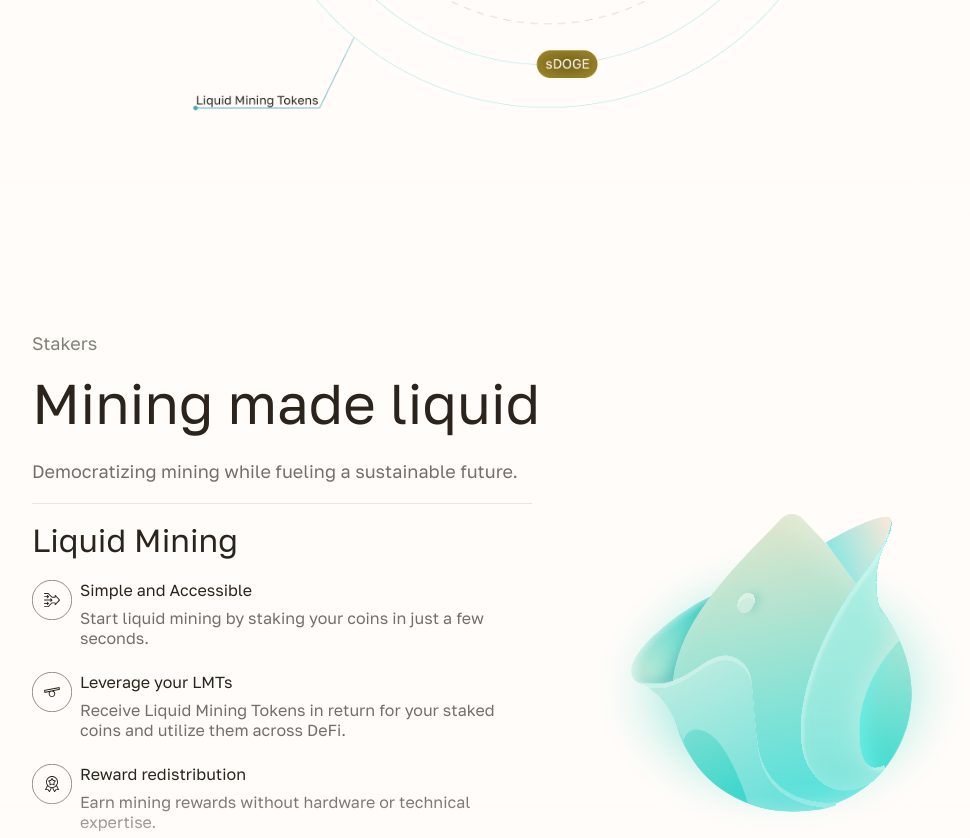
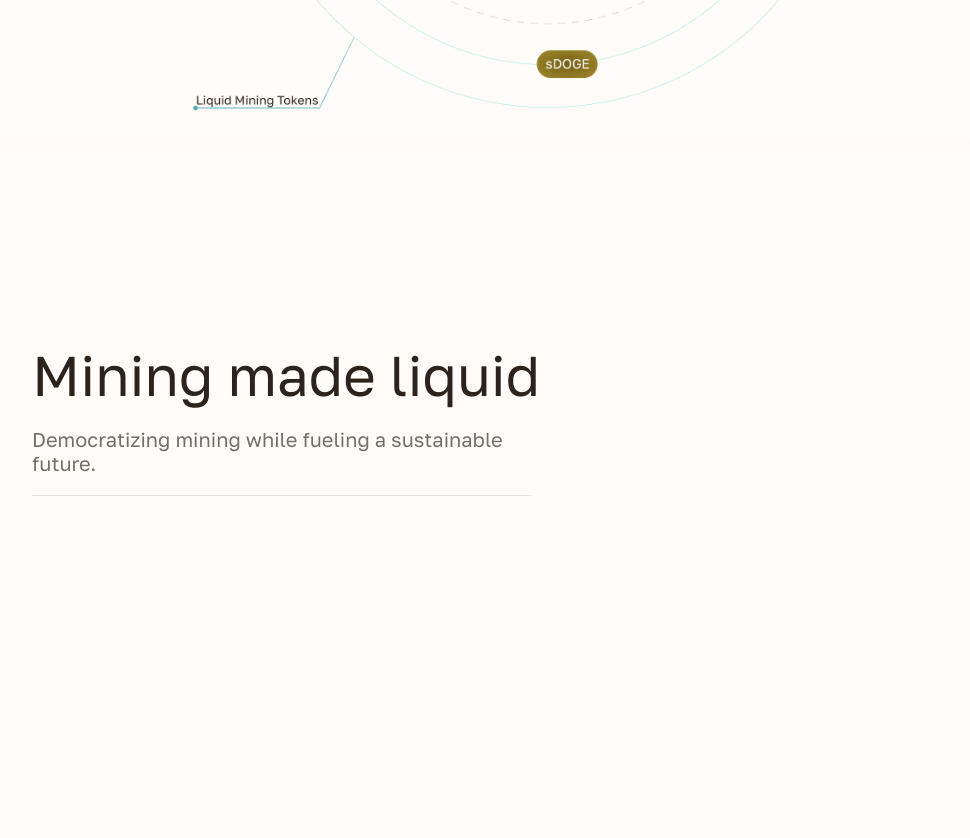
Before and after one commit to minedfi-protocol/landing, a Next.js app: page / in a window 1280 px wide. Shown: the part 3160-3998 px from the top of the page, without its empty margins (108-1078 px from the left). Built offline with nearby package versions, Linux system fonts and the light colour scheme.

Commit message:
adjust to mobile

```diff
--- a/src/sections/StakersSection.tsx
+++ b/src/sections/StakersSection.tsx
@@ -1,6 +1,15 @@
 'use client'
 import Image from 'next/image'
-import React, { useRef } from 'react'
+import React, { useEffect, useRef, useState } from 'react'
+import {
+  motion,
+  useAnimationControls,
+  useInView,
+  useMotionValueEvent,
+  useScroll,
+  useSpring,
+  useTransform
+} from 'motion/react'
 
 export const StakersSection = () => {
   const stakers = [
@@ -66,63 +75,162 @@ export const StakersSection = () => {
     }
   ]
 
-  const ref = useRef(null)
+  const scrollRef = useRef(null)
+  const imagesRef = useRef(null)
+
+  const { scrollYProgress } = useScroll({
+    target: scrollRef
+  })
+
+  useEffect(() => {
+    console.log('scroll, ', scroll)
+  }, [scroll])
+
+  const [addMargin, setAddMargin] = useState(false)
+  useMotionValueEvent(scrollYProgress, 'change', value => {
+    if (value > 0.8) {
+      setAddMargin(true)
+    } else {
+      setAddMargin(false)
+    }
+    console.log('value', value)
+  })
+  console.log(addMargin)
+  const secondTabRef = useRef(null)
+  const thirdTabRef = useRef(null)
+
+  const secondTabInView = useInView(secondTabRef, {
+    amount: 0.7
+  })
+  const thirdTabInView = useInView(thirdTabRef, {
+    amount: 0.7
+  })
+
+  const controls = useAnimationControls()
+  useEffect(() => {
+    if (!secondTabInView && !thirdTabInView) {
+      controls.start('initial')
+    } else if (secondTabInView && !thirdTabInView) {
+      controls.start('middle')
+    } else if (secondTabInView && thirdTabInView) {
+      controls.start('final')
+    }
+  }, [secondTabInView, thirdTabInView])
 
   return (
-    <section className='relative'>
-      <div className='flex h-[760px] items-stretch overflow-y-scroll bg-neutral-10 px-[140px] pb-[100px] pt-[200px]'>
-        <div className='flex h-min w-full items-stretch'>
-          <div className='w-1/2 max-w-[600px]'>
-            <p className='text-desktop-label text-light-gray'>Stakers</p>
-            <h2 className='mt-[12px] text-mobile-h2 text-neutral-60 lg:w-[800px] lg:text-desktop-h2'>
+    <section ref={scrollRef} className='relative'>
+      <div className='flex flex-col items-stretch bg-neutral-10 px-4 pt-12 md:px-[20px] lg:px-[140px] lg:pt-[200px]'>
+        <div
+          className={`sticky top-0 flex min-h-[112px] flex-col items-center justify-center bg-neutral-10 lg:w-1/2 lg:max-w-[600px] lg:items-start ${addMargin && 'mb-[450px]'}`}>
+          <div className='absolute top-[272px] z-10 h-4 w-full bg-gradient-to-b from-neutral-10 to-transparent' />
+          <h2 className='mt-[8px] text-center text-mobile-h2 text-neutral-60 lg:w-[800px] lg:text-left lg:text-desktop-h2'>
             Mining made liquid
           </h2>
-            <p className='mt-[20px] text-desktop-label text-neutral-40'>
+          <p className='mt-[16px] text-center text-mobile-description text-neutral-40 lg:text-left lg:text-desktop-title-m'>
             Democratizing mining while fueling a sustainable future.
           </p>
-            <div className='my-[20px] h-[1px] w-full bg-neutral-60 opacity-10' />
-            <div className='flex flex-col gap-16'>
-              {stakers.map(staker => (
-                <div key={staker.title}>
-                  <h3 className='mb-6 text-mobile-h3 text-neutral-60'>{staker.title}</h3>
+          <div className='my-[20px] hidden h-[1px] w-full bg-neutral-60 opacity-10 lg:block' />
+        </div>
+
+        <div className='flex h-min w-full flex-col-reverse items-stretch lg:flex-row'>
+          <div className='max-w-[600px] lg:w-1/2'>
+            <div className='mt-16 flex flex-col gap-6'>
+              {stakers.map(staker => {
+                const ref = () => {
+                  if (staker.title === stakers[1].title) {
+                    return secondTabRef
+                  } else if (staker.title === stakers[2].title) {
+                    return thirdTabRef
+                  } else {
+                    return null
+                  }
+                }
+                return (
+                  <div key={staker.title} ref={ref()}>
+                    <h3 className='mb-6 text-mobile-title-m text-neutral-60'>{staker.title}</h3>
                     <div className='flex flex-col gap-6'>
-                    {staker.features.map(feature => (
+                      {staker.features.map((feature, index) => (
                         <div key={feature.title} className='flex items-start'>
                           <Image src={feature.icon} alt={feature.title} width={40} height={40} />
                           <div className='ml-[8px]'>
-                          <h4 className='text-mobile-h4 mb-[8px] text-neutral-60'>
+                            <h4 className='lg:desktop-title-m mb-[8px] text-mobile-h4 text-neutral-60'>
                               {feature.title}
                             </h4>
-                          <p className='text-mobile-subtitle text-neutral-40'>{feature.desc}</p>
+                            <p className='text-mobile-description text-neutral-40 lg:text-desktop-body-s'>
+                              {feature.desc}
+                            </p>
                           </div>
                         </div>
                       ))}
                     </div>
                   </div>
-              ))}
+                )
+              })}
             </div>
           </div>
-          <div className='mt-44 flex flex-1 flex-col items-center justify-between'>
-            <Image src='/assets/images/stakers/Liquid.svg' alt='Liquid' height={379} width={384} />
-            <Image src='/assets/images/stakers/DAO.svg' alt='DAO' height={379} width={384} />
-            <Image
+
+          <motion.div
+            ref={imagesRef}
+            className={`sticky top-[112px] flex max-h-[160px] overflow-hidden bg-neutral-10 ${addMargin && 'mb-[290px]'} `}>
+            <motion.div
+              className='flex flex-1 flex-col items-center justify-between gap-[100px]'
+              variants={{
+                initial: { y: 0 },
+                middle: { y: -260 },
+                final: { y: -520 }
+              }}
+              animate={controls}
+              transition={{
+                duration: 0.5,
+                ease: 'easeInOut'
+              }}
+              initial='initial'>
+              <div className='flex min-h-[160px] items-center justify-center'>
+                <motion.img
+                  src='/assets/images/stakers/Liquid.svg'
+                  alt='Liquid'
+                  className='m-auto w-[120px] lg:w-[370px]'
+                  whileInView={{
+                    scale: 1.5,
+                    transition: { duration: 0.7 }
+                  }}
+                />
+              </div>
+              <div className='flex min-h-[160px] items-center justify-center'>
+                <motion.img
+                  src='/assets/images/stakers/DAO.svg'
+                  alt='DAO'
+                  className='m-auto w-[120px] lg:w-[370px]'
+                  whileInView={{
+                    scale: 1.7,
+                    transition: { duration: 0.7 }
+                  }}
+                />
+              </div>
+              <div className='flex min-h-[160px] items-center justify-center'>
+                <motion.img
                   src='/assets/images/stakers/Operations.svg'
                   alt='Operations'
-              height={379}
-              width={384}
+                  className='m-auto w-[120px] lg:w-[370px]'
+                  whileInView={{
+                    scale: 1.7,
+                    transition: { duration: 0.7 }
+                  }}
                 />
               </div>
+            </motion.div>
+          </motion.div>
         </div>
       </div>
-      <div className='bg-neutral-10 px-[140px] pt-12'>
+      <div className='hidden bg-neutral-10 px-[140px] pt-12 lg:block'>
         <button className='flex h-12 w-[138px] flex-row items-center justify-center rounded-[80px] bg-neutral-80 px-5 py-3'>
           <span className='text-sm font-medium leading-[120%] tracking-[-0.005em] text-neutral-10'>
             Join waitlist
           </span>
         </button>
       </div>
-      <div className='absolute top-0 h-24 w-full bg-gradient-to-b from-neutral-10 to-transparent' />
-      <div className='absolute bottom-24 h-24 w-full bg-gradient-to-t from-neutral-10 to-transparent' />
+
+      <div className='sticky bottom-0 h-24 w-full bg-gradient-to-t from-neutral-10 to-transparent' />
     </section>
   )
 }
--- a/tailwind.config.ts
+++ b/tailwind.config.ts
@@ -50,6 +50,7 @@ const config: Config = {
         'mobile-h1': ['56px', '54px'],
         'mobile-h2': ['32px', '40px'],
         'mobile-h3': ['32px', '32px'],
+        'mobile-h4': ['18px', '22px'],
         'mobile-title-m': ['24px', '24px'],
         'mobile-title-s': ['16px', '28px'],
         'mobile-title-xs': ['14px', '16px'],
```
Lines whose indentation alone changed are shown as unchanged.
